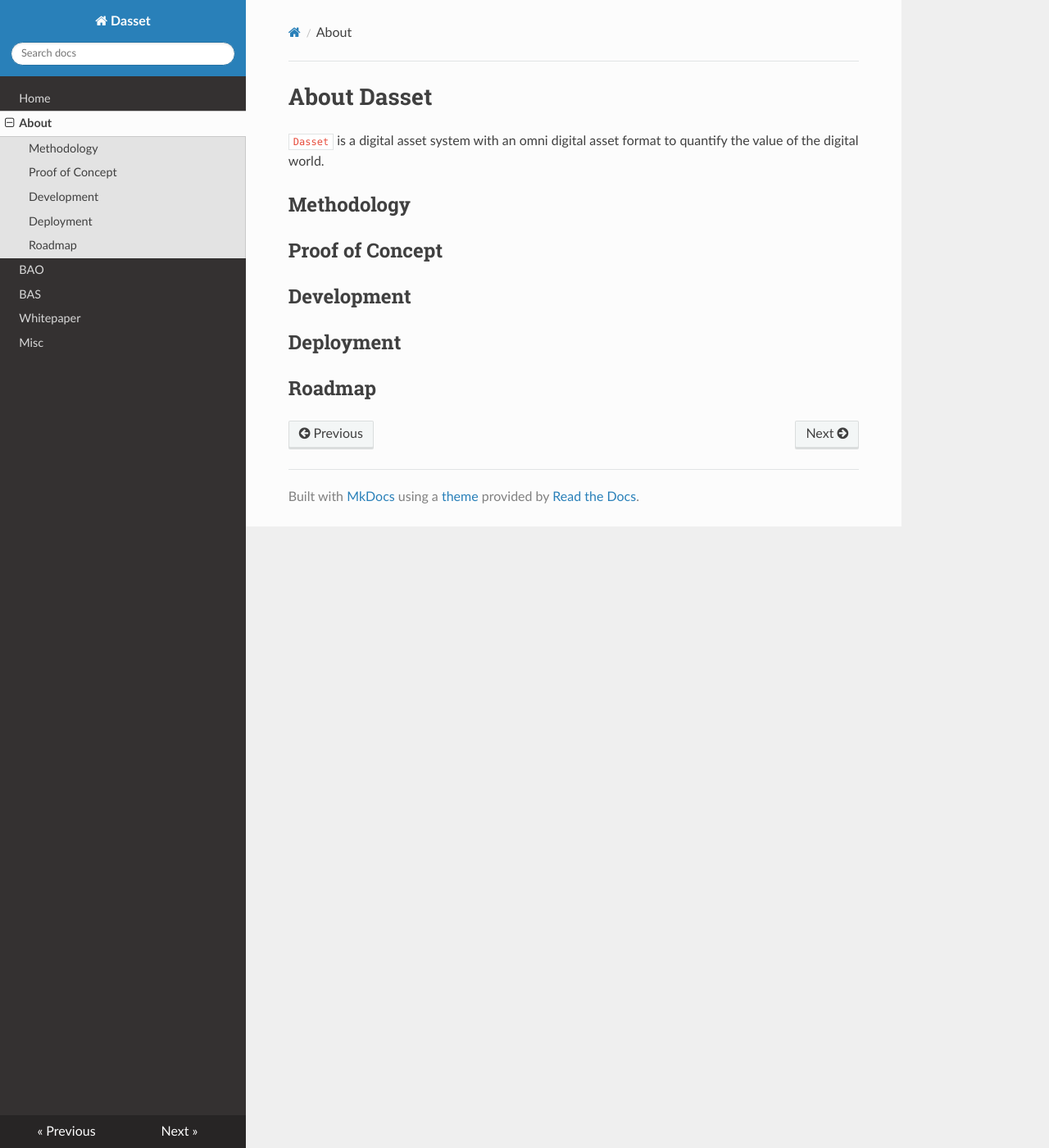
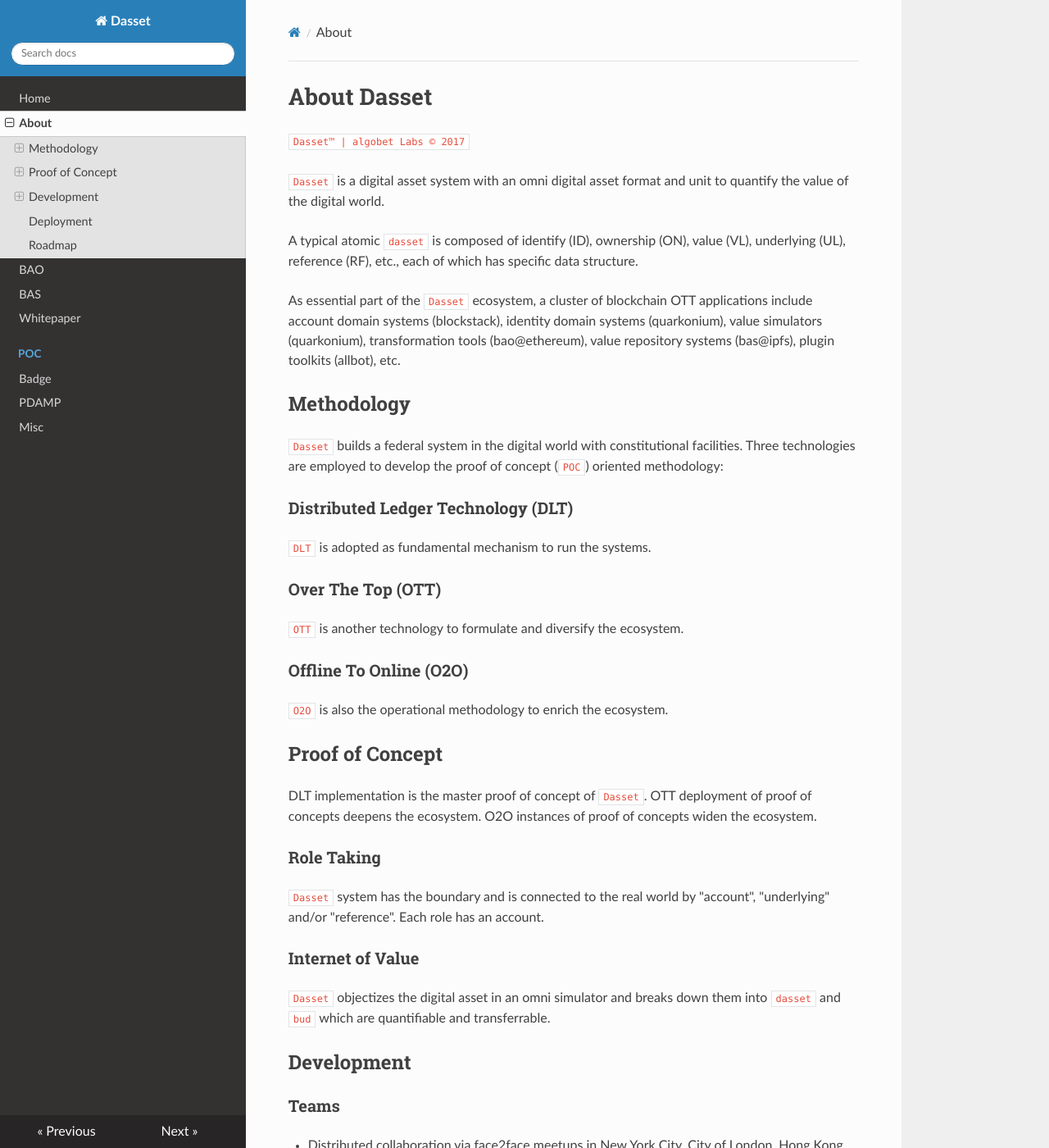
Before and after one commit to Dassets/clover, an MkDocs documentation site: the page built from docs/about.md, in a window 1280 px wide and 1400 px high. Shown: the whole window at 82% size. Built offline with MkDocs 1.6.1, drawn with Linux system fonts in a browser that asks for light colours; nearby versions of some CDN libraries; old or Windows-style settings are respelled for this version of MkDocs; some of the changed text lies outside the part shown.

Commit message:
poc added in docs structure

```diff
--- a/docs/about.md
+++ b/docs/about.md
@@ -1,13 +1,62 @@
 # About Dasset
+`Dasset™ | algobet Labs © 2017`
 
-`Dasset` is a digital asset system with an omni digital asset format to quantify the value of the digital world.
+`Dasset` is a digital asset system with an omni digital asset format and unit to quantify the value of the digital world.
+
+A typical atomic `dasset` is composed of identify (ID), ownership (ON), value (VL), underlying (UL), reference (RF), etc., each of which has specific data structure.
+
+As essential part of the `Dasset` ecosystem, a cluster of blockchain OTT applications include account domain systems (blockstack), identity domain systems (quarkonium), value simulators (quarkonium), transformation tools (bao@ethereum), value repository systems (bas@ipfs), plugin toolkits (allbot), etc.
+
 
 ## Methodology
 
+`Dasset` builds a federal system in the digital world with constitutional facilities. Three technologies are employed to develop the proof of concept (`POC`) oriented methodology:
+
+### Distributed Ledger Technology (DLT)
+`DLT` is adopted as fundamental mechanism to run the systems.
+
+### Over The Top (OTT)
+`OTT` is another technology to formulate and diversify the ecosystem.
+
+### Offline To Online (O2O)
+`O2O` is also the operational methodology to enrich the ecosystem.
+
+
 ## Proof of Concept
+
+DLT implementation is the master proof of concept of `Dasset`. OTT deployment of proof of concepts deepens the ecosystem. O2O instances of proof of concepts widen the ecosystem.
+
+### Role Taking
+`Dasset` system has the boundary and is connected to the real world by "account", "underlying" and/or "reference". Each role has an account.
+
+### Internet of Value
+`Dasset` objectizes the digital asset in an omni simulator and breaks down them into `dasset` and `bud` which are quantifiable and transferrable.
+
 
 ## Development
 
+### Teams
+- Distributed collaboration via face2face meetups in New York City, City of London, Hong Kong, Shenzhen, Shanghai, etc.
+- Remote slack and other agreed channels for working communication.
+
+### Platforms
+- [Dasset Lab](https://github.com/dasset-trade/) - collaborating to explore digital world with the open source community - https://github.com/dasset-trade/
+- [Quarkonium Lab](https://github.com/quarkonia/) - time, space, and value - https://github.com/quarkonia/
+- [Allbot Lab](https://github.com/allbot/) - collaborating to invent something with the open source community - https://github.com/allbot/
+
+### Products
+- Blockchain Asset Omnificence (BAO)
+- Blockchain Asset System (BAS)
+
+
 ## Deployment
 
+- SAAS
+- Open Source
+- Tech Solutions
+
+
 ## Roadmap
+
+- Dasset Simulator
+- Smart Cloud
--- a/mkdocs.yml
+++ b/mkdocs.yml
@@ -5,5 +5,8 @@
   - BAO: bao.md
   - BAS: bas.md
   - Whitepaper: whitepaper.md
+  - POC:
+    - Badge: 'poc/badge.md'
+    - PDAMP: 'poc/pdamp.md'
   - Misc: misc.md
 theme: readthedocs
```
Also changed, not shown: docs/index.md (+9 -4 lines), docs/misc.md (+1 -0 lines), docs/poc/badge.md (added, +4 -0 lines), docs/poc/pdamp.md (added, +4 -0 lines), docs/whitepaper.md (+21 -0 lines).
